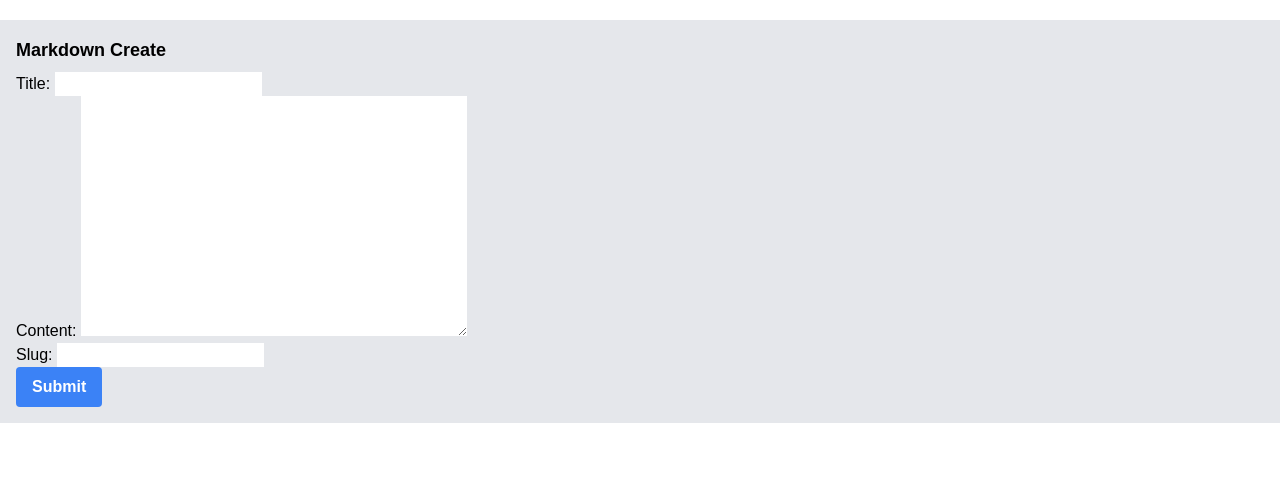
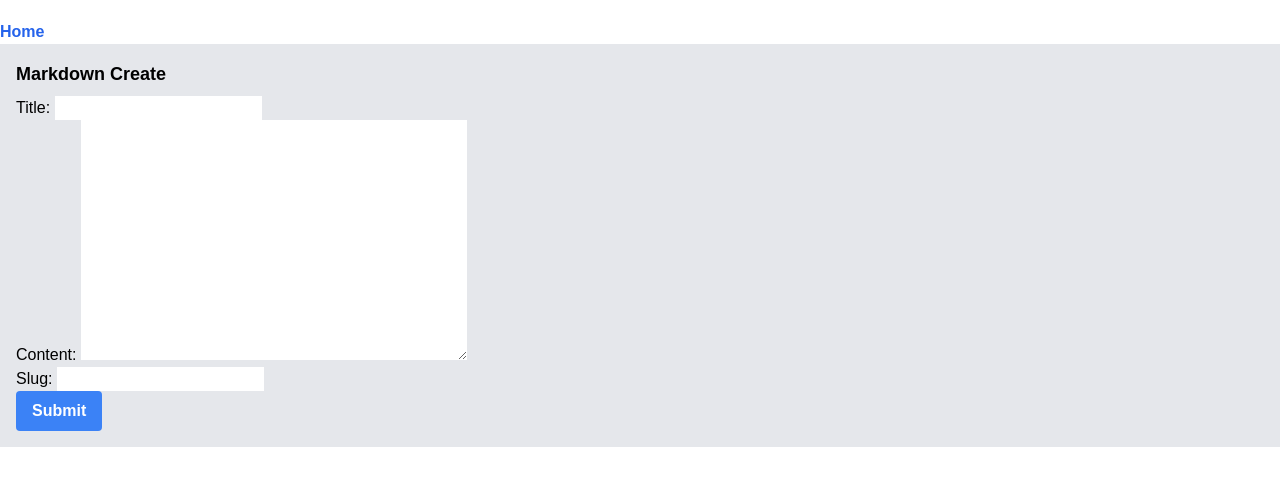
Before and after one commit to dxdez/proto-dmd, a Django app: page /create/ in a window 1280 px wide. Shown: the top 486 px of the page. Run offline with Django 5.2, Linux system fonts and the light colour scheme; some libraries are stand-ins or nearby versions.

Commit message:
feat: add links to form and markdown content

```diff
--- a/proto_dmd_app/templates/proto_dmd_app/markdown_content.html
+++ b/proto_dmd_app/templates/proto_dmd_app/markdown_content.html
@@ -12,6 +12,8 @@
 
 {% block title %}MD - {{ markdown_content.title }}{% endblock %}
 {% block content %}
+    <a href="/">Home</a>
+    <br/>
     <h1>{{ markdown_content.title }}</h1>
     <p>{{ markdown_content.content|render_markdown }}</p>
 {% endblock %}
--- a/proto_dmd_app/templates/proto_dmd_app/markdown_form.html
+++ b/proto_dmd_app/templates/proto_dmd_app/markdown_form.html
@@ -6,6 +6,9 @@
     <div class="content-center mt-5">
         <div class="container mx-auto">
             <div class="grid grid-cols-1">
+                <div class="col-span-1">
+                    <a class="text-blue-600 font-bold" href="/">Home</a>
+                </div>
                 <div class="col-span-1">
                     <div class="bg-gray-200 p-4">
                         <h3 class="text-lg font-bold mb-2">Markdown {{ operation }}</h3>
```
